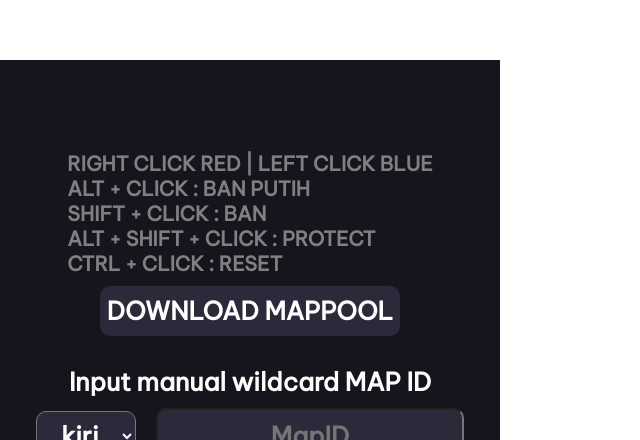
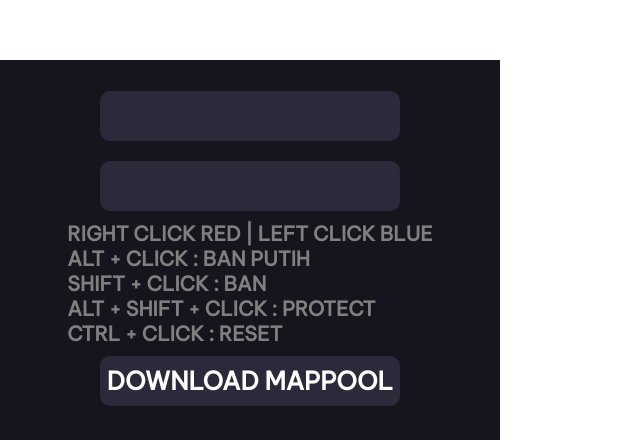
Before and after one commit to FelixSpade/gulanocup-tourney-overlay, a plain HTML site: page mappool/index.html in a window 1280 px wide. Shown: the part 660-1100 px from the top of the page, without its empty margins (0-640 px from the left). Drawn offline with nearby package versions, Linux system fonts and the light colour scheme.

Commit message:
FINAL
rek

```diff
--- a/mappool/index.html
+++ b/mappool/index.html
@@ -67,8 +67,8 @@
 
     </div>
     <div id="sideBar">
-        <div id="pickButtonR" class="pickButton" style="display: none;"></div>
-        <div id="pickButtonB" class="pickButton" style="display: none;"></div>
+        <div id="pickButtonR" class="pickButton"></div>
+        <div id="pickButtonB" class="pickButton"></div>
         <div id="shortcut">
             <a>RIGHT CLICK RED | LEFT CLICK BLUE<br>
             ALT + CLICK : BAN PUTIH<br>
@@ -194,7 +194,7 @@
             winnerpopup.style.backgroundImage = `url('${winnerMapData.coverURL}')`;
             WCArtist.innerHTML = winnerMapData.artist + " - " + winnerMapData.title;
             WCdiff.innerHTML = `[${winnerMapData.version}]`;
-            WCmapper.innerHTML = "Mapped by" + winnerMapData.creator;
+            WCmapper.innerHTML = "Mapped by " + winnerMapData.creator;
 
             const audio = new Audio(winnerMapData.preview);
 
--- a/mappool/index.js
+++ b/mappool/index.js
@@ -459,6 +459,9 @@ document.querySelector("form").addEventListener("submit", async function(event)
   bg = document.getElementById("id-active-BG");
   metadata = document.getElementById("id-active-metadata");
   difficulty = document.getElementById("id-active-difficulty");
+  logo = document.getElementById("id-active-modicon");
+
+  logo.style.visibility = "visible";
 
   bg.style.backgroundImage = `url('${winnermanual.coverURL}')`;
   metadata.innerHTML = winnermanual.artist + " - " + winnermanual.title;
```
